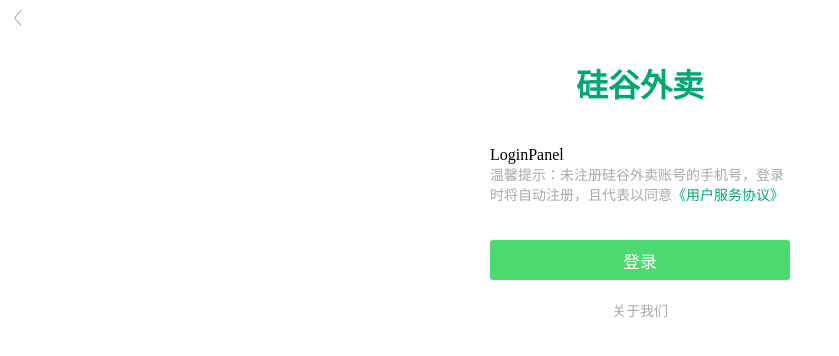
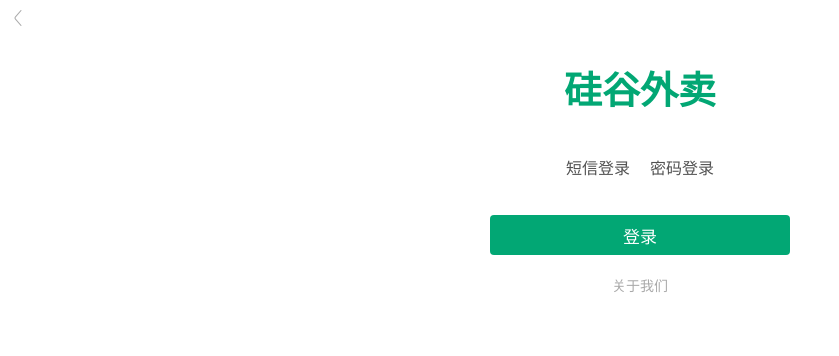
Before and after one commit to Learces/takeout_react, a React (Create React App) app: page / in a window 1280 px wide. Shown: the top 356 px of the page, without its empty margins (0-839 px from the left). Built offline with nearby package versions, Linux system fonts and the light colour scheme.

Commit message:
完成了登陆页面的手机验证码登录，第一次深刻体验”闭包陷阱“

```diff
--- a/src/App.scss
+++ b/src/App.scss
@@ -1,10 +1,11 @@
-/* bring in normalize.css styles */
-@import-normalize;
-
 /* 字体图标 */
 @import url(./assets/iconfont/iconfont.scss);
 
 /* 样式重置 */
-body{
+body {
     margin: 0;
 }
+
+a {
+    text-decoration: none;
+}
--- a/src/components/LoginPanel/index.module.scss
+++ b/src/components/LoginPanel/index.module.scss
@@ -0,0 +1,93 @@
+@use "../../styles/global";
+@use "../../styles/loginPage";
+
+/* 登录方式切换栏 */
+.tabs {
+    display: flex;
+    justify-content: center;
+    padding: 0;
+    margin: 0 0 15px;
+    list-style: none;
+}
+
+/* 登录方式 */
+.tab-base {
+    &:first-child {
+        margin-left: 10px;
+    }
+
+    &:last-child {
+        margin-right: 10px;
+    }
+}
+
+.tab-inactive {
+    color: #525252;
+}
+
+.tab-active {
+    color: global.$theme-color;
+    font-weight: bold;
+    text-decoration: underline;
+    text-underline-offset: 5px;
+}
+
+/* 手机号输入框 */
+/* 视觉上的输入框边框样式 */
+@mixin view-input-border {
+    box-sizing: border-box;
+    overflow: hidden;
+    border: 1px solid loginPage.$gray-color;
+    border-radius: global.$radius;
+}
+
+/* 重设实际input元素的样式 */
+@mixin real-input-reset {
+    height: 44px;
+    border: none;
+    font-size: 16px;
+    line-height: 44px;
+    text-indent: 5px;
+    outline: none;
+}
+
+/* 手机输入框 */
+.phone {
+    display: flex;
+    align-items: center;
+    @include view-input-border();
+}
+
+.phone-input {
+    flex-grow: 1;
+    @include real-input-reset();
+}
+
+/* “获取验证码” */
+.getVerificationCode-button {
+    margin-left: 16px;
+    border: none;
+    background-color: transparent;
+    color: loginPage.$gray-color;
+}
+
+/* 验证码输入框 */
+.verificationCode {
+    width: 100%;
+    margin-top: 15px;
+    @include real-input-reset();
+    @include view-input-border();
+}
+
+/* “温馨提示” */
+.tip {
+    display: block;
+    margin-top: 20px;
+    color: loginPage.$gray-color;
+    font-size: 14px;
+}
+
+/* “《用户服务协议》” */
+.agreement {
+    color: global.$theme-color;
+}
--- a/src/components/LoginPanel/index.tsx
+++ b/src/components/LoginPanel/index.tsx
@@ -1,7 +1,137 @@
 import * as React from "react";
+import { NavLink, useRoutes } from "react-router-dom";
+import styles from "./index.module.scss";
 
+// 获取验证码登录组件
+interface GetVerificationCodeButtonProps {
+  countdown: number;
+}
+
+const GetVerificationCodeButton: React.FC<GetVerificationCodeButtonProps> =
+  React.memo(props => {
+    const [countdown, setCountdown] = React.useState(props.countdown);
+    let intervalId: NodeJS.Timeout;
+    const requestVerificationCode = () => {
+      intervalId = setInterval(() => {
+        /**
+         * 这里只能写函数写法，如果直接写setCountdown(countdown-1),那么定时器
+         * 处理函数会始终引用countdown=10。因为点击“获取验证码”只开启了一个定时
+         * 器，而这个定时器的handler会始终引用他被提交的时候的闭包值。当定时器执行
+         * 一次之后，下次渲染countdown会变成9，但是这并不是定时器handler引用的
+         * 值，定时器handler依然引用的是countdown=10。
+         */
+        setCountdown(previous => {
+          if (previous) {
+            return previous - 1;
+          } else {
+            clearInterval(intervalId);
+            return props.countdown;
+          }
+        });
+        // setCountdown(countdown - 1); //要测试错误效果，打开注释的行，并注释上面的setCountdown
+        // console.log("内:" + countdown);
+      }, 1000);
+    };
+    // console.log("外:" + countdown);
+    React.useEffect(() => {
+      return () => {
+        clearInterval(intervalId);
+      };
+      // eslint-disable-next-line react-hooks/exhaustive-deps
+    }, []);
+
+    return (
+      <button
+        onClick={
+          countdown === props.countdown ? requestVerificationCode : undefined
+        }
+        className={styles["getVerificationCode-button"]}
+      >
+        {countdown === props.countdown ? "获取验证码" : `${countdown}秒后重试`}
+      </button>
+    );
+  });
+
+// 短信登录
+const MessagePanel: React.FC = () => {
+  return (
+    <div>
+      <div className={styles.phone}>
+        <input
+          type="text"
+          placeholder="手机号"
+          maxLength={11}
+          className={styles["phone-input"]}
+        />
+        <GetVerificationCodeButton countdown={10} />
+      </div>
+      <input
+        type="text"
+        placeholder="验证码"
+        maxLength={6}
+        className={styles.verificationCode}
+      />
+      <small className={styles.tip}>
+        温馨提示：未注册硅谷外卖账号的手机号，登录时将自动注册，且代表以同意
+        <NavLink to="/" className={styles.agreement}>
+          《用户服务协议》
+        </NavLink>
+      </small>
+    </div>
+  );
+};
+
+// 密码登录
+const PasswordPanel: React.FC = () => {
+  return <div>PasswordPanel</div>;
+};
+
+// 登录面板
 const LoginPanel: React.FC = () => {
-  return <div>LoginPanel</div>;
+  const Panel = useRoutes([
+    {
+      path: "/login/message",
+      element: <MessagePanel />,
+    },
+    {
+      path: "/login/password",
+      element: <PasswordPanel />,
+    },
+  ]);
+
+  interface StyledNavLinkProps {
+    to: string;
+    children: string;
+  }
+
+  const StyledNavLink: React.FC<StyledNavLinkProps> = props => {
+    return (
+      <NavLink
+        to={props.to}
+        className={({ isActive }) =>
+          isActive
+            ? [styles["tab-active"], styles["tab-base"]].join(" ")
+            : [styles["tab-inactive"], styles["tab-base"]].join(" ")
+        }
+      >
+        {props.children}
+      </NavLink>
+    );
+  };
+
+  return (
+    <div>
+      <ul className={styles.tabs}>
+        <li>
+          <StyledNavLink to="/login/message">短信登录</StyledNavLink>
+        </li>
+        <li>
+          <StyledNavLink to="/login/password">密码登录</StyledNavLink>
+        </li>
+      </ul>
+      {Panel}
+    </div>
+  );
 };
 
 export default LoginPanel;
--- a/src/pages/LoginPage/index.module.scss
+++ b/src/pages/LoginPage/index.module.scss
@@ -1,60 +1,51 @@
 @use "../../styles/global";
 @use "../../styles/loginPage";
 
-/* 提示信息相关样式 */
-$ignore-color: #a9a9a9;
-$ignore-fontSize: 14px;
-/* 页面统一圆角 */
-$radius: 3px;
+/* 页面 */
+.page {
+    width: 300px;
 
-@mixin ignore-text {
-    color: $ignore-color;
-    font-size: $ignore-fontSize;
-}
+    @media screen and (max-width:300px) {
+        width: 230px;
+    }
 
-.page {
     margin: 0 auto;
-    @include loginPage.view-width();
     @include global.overlapfix();
 }
 
+/* 回退按钮 */
 .back {
     position: fixed;
     top: 10px;
     left: 10px;
-    color: $ignore-color;
+    color: loginPage.$gray-color;
 }
 
+/* “硅谷外卖” */
 .title {
     margin: 60px 0 40px;
+    color: global.$theme-color;
+    font-size: 38px;
     text-align: center;
-    color: global.$theme-color;
 }
 
-.tip {
-    @include ignore-text();
-}
-
-.agreement {
-    text-decoration: none;
-    color: global.$theme-color;
-}
-
+/* 登录按钮 */
 .button {
     display: block;
     width: 100%;
     height: 40px;
     border: none;
     margin: 36px auto 20px;
-    background-color: #4cd96f;
+    background-color: global.$theme-color;
+    color: #fff;
     font-size: 17px;
-    color: #fff;
-    border-radius: $radius;
+    border-radius: global.$radius;
 }
 
+/* “关于我们” */
 .about {
     display: block;
+    color: loginPage.$gray-color;
+    font-size: 14px;
     text-align: center;
-    text-decoration: none;
-    @include ignore-text();
 }
--- a/src/pages/LoginPage/index.tsx
+++ b/src/pages/LoginPage/index.tsx
@@ -9,12 +9,6 @@ const LoginPage: React.FC = () => {
       <i className={[styles.back, "iconfont"].join(" ")}>&#xea54;</i>
       <h1 className={styles.title}>硅谷外卖</h1>
       <LoginPanel />
-      <small className={styles.tip}>
-        温馨提示：未注册硅谷外卖账号的手机号，登录时将自动注册，且代表以同意
-        <NavLink to="/" className={styles.agreement}>
-          《用户服务协议》
-        </NavLink>
-      </small>
       <button className={styles.button}>登录</button>
       <NavLink to="/" className={styles.about}>
         关于我们
--- a/src/styles/_global.scss
+++ b/src/styles/_global.scss
@@ -1,5 +1,7 @@
 /* 应用主题颜色 */
 $theme-color: #02a774;
+/* 统一圆角半径 */
+$radius: 4px;
 
 /* 外边距重叠修复 */
 @mixin overlapfix {
@@ -17,3 +19,22 @@ $theme-color: #02a774;
       clear: both;
    }
 }
+
+/* 弹性居中 */
+@mixin flex-center {
+   display: flex;
+   justify-content: center;
+   align-items: center;
+}
+
+/* 正方形 */
+@mixin square($side) {
+   width: $side;
+   height: $side;
+}
+
+/* 圆形 */
+@mixin circular($side) {
+   @include square($side);
+   border-radius: 50%;
+}
--- a/src/styles/_loginPage.scss
+++ b/src/styles/_loginPage.scss
@@ -1,10 +1,2 @@
-/* 屏幕视区宽度 */
-@mixin view-width {
-    /* 屏幕宽度大于等于300px */
-    width: 300px;
-
-    /* 屏幕宽度小于300px */
-    @media screen and (max-width:300px) {
-        width: 230px;
-    }
-}
+/* 统一灰色 */
+$gray-color: #a9a9a9;
```
